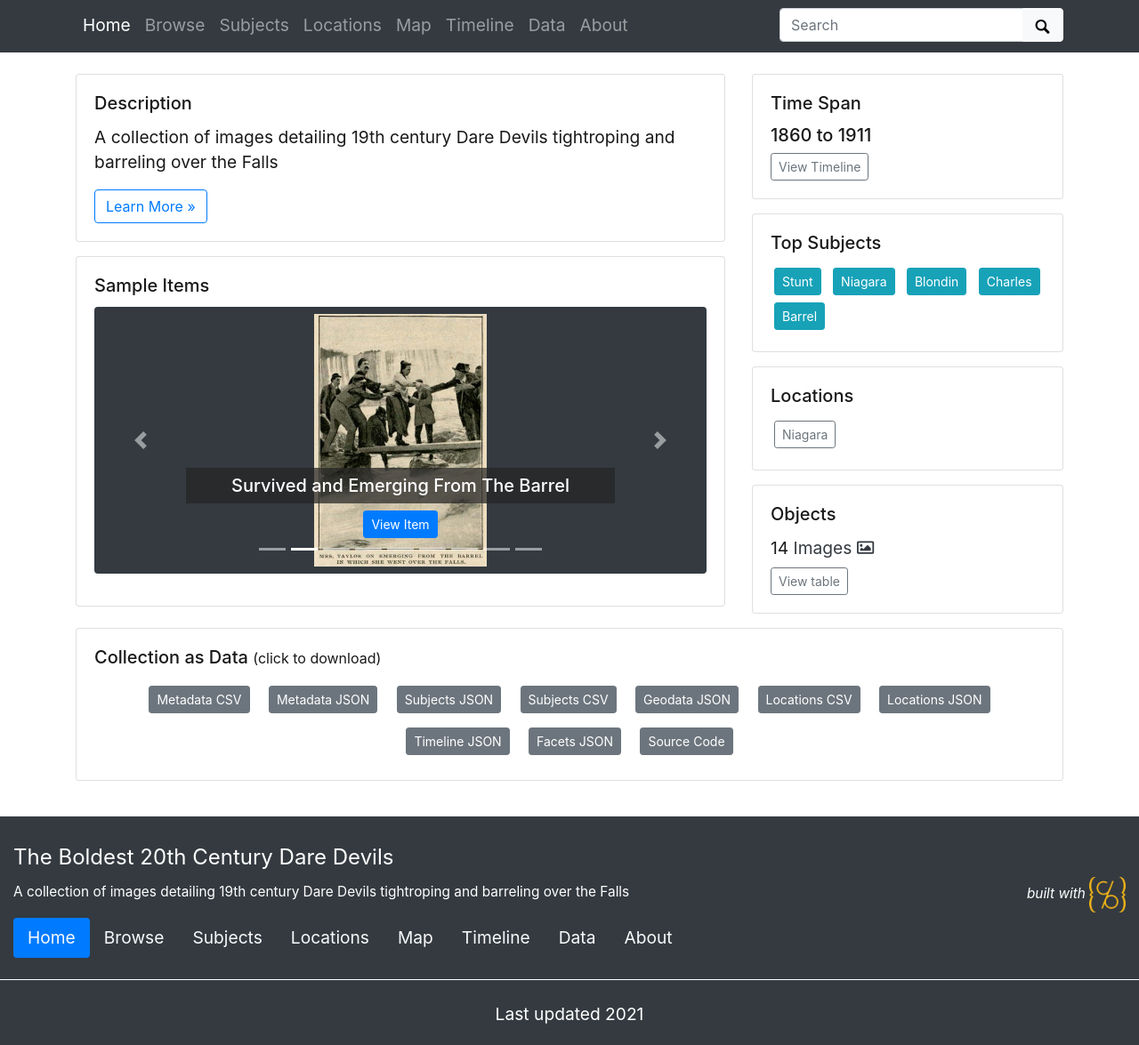
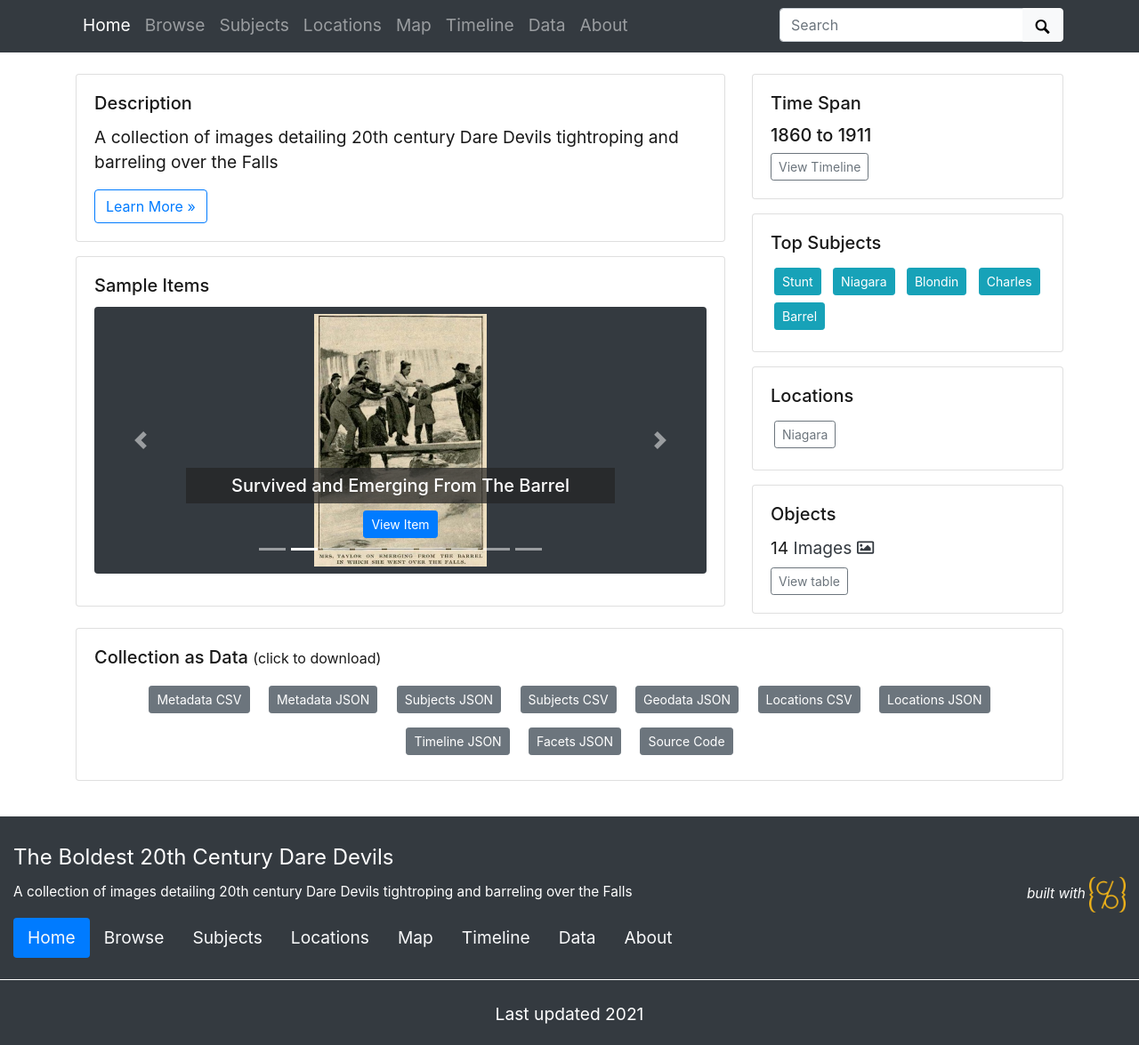
Before and after one commit to LuanaAmatuzio/The-Boldest-20th-Century-Dare-Devils, a Jekyll site: the page built from index.md, in a window 1280 px wide. Shown: the part 343-1518 px from the top of the page at 89% size. Built offline with Jekyll 4.4.1, drawn with Linux system fonts in a browser that asks for light colours.

Commit message:
Update _config.yml

```diff
--- a/_config.yml
+++ b/_config.yml
@@ -12,9 +12,9 @@
 url: https://luanaamatuzio.github.io
 # baseurl is path to location on the domain if necessary e.g. /digital/hjccc
 # on GitHub Pages it is your github repository's name prefixed with a /
-baseurl: /The-Boldest-19th-Century-Dare-Devils
+baseurl: /The-Boldest-20th-Century-Dare-Devils
 # location of code, the full url to your github repository
-source-code: https://github.com/luanaamatuzio/The-Boldest-19th-Century-Dare-Devils
+source-code: https://github.com/luanaamatuzio/The-Boldest-20th-Century-Dare-Devils
 
 ##########
 # SITE SETTINGS
@@ -25,7 +25,7 @@
 tagline: Annie Edson Taylor / Henry Bellini / Charles Blondin
 # description appears in meta tags and other locations
 # this description might appear in search result lists, keep around 160 characters max
-description: A collection of images detailing 19th century Dare Devils tightroping and barreling over the Falls
+description: A collection of images detailing 20th century Dare Devils tightroping and barreling over the Falls
 # creator of the digital collection, to appear in meta tags; we typically use our GitHub usernames but feel free to just use your name
 author: luanaamatuzio
 
```
